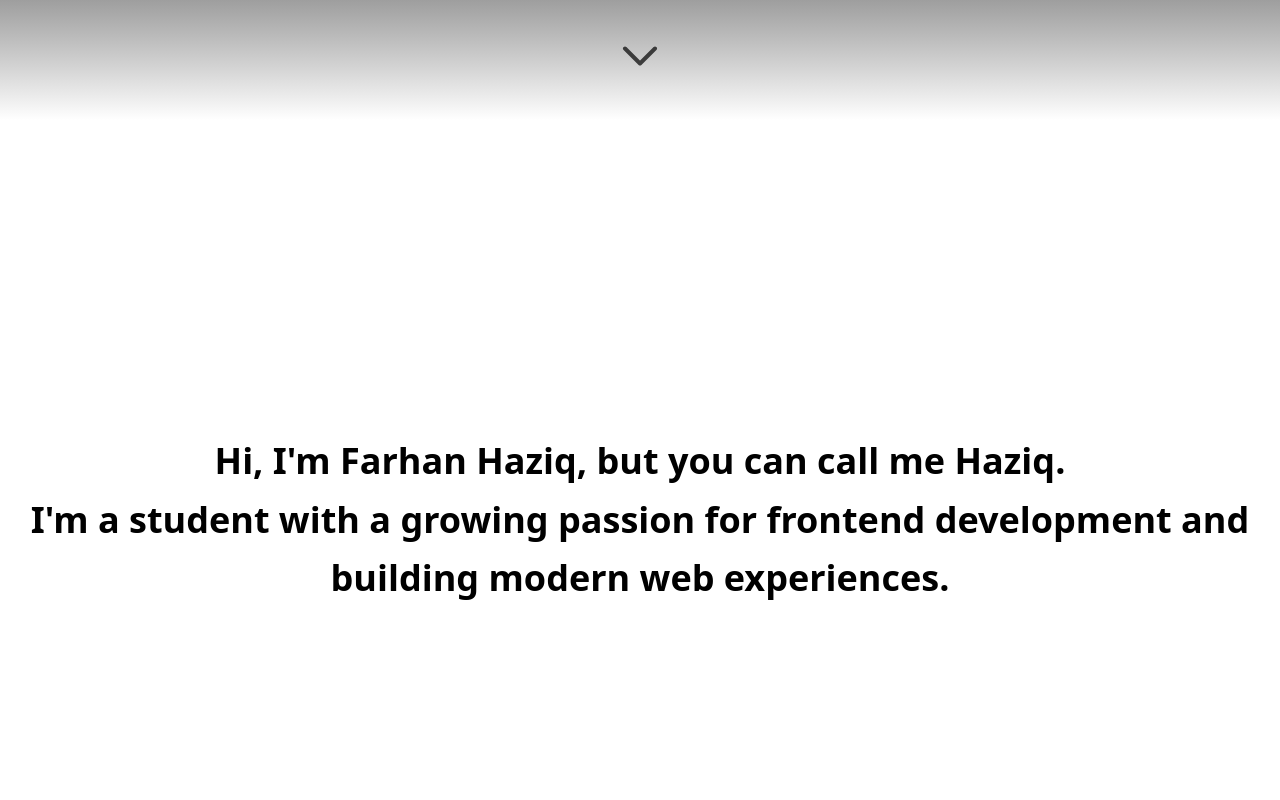
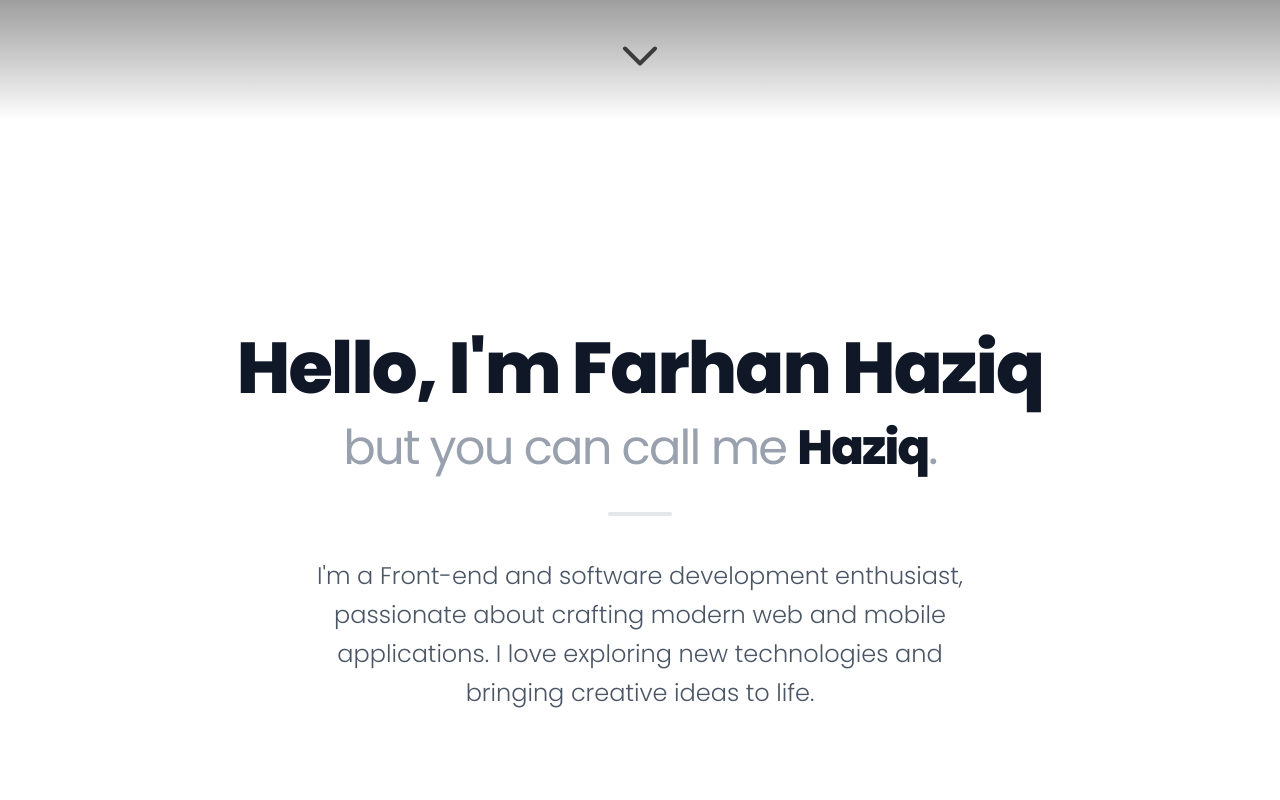
Before and after one commit to M1nkyLab/FARHAN-HAZIQ, a React (Vite) app: page / in a window 1280 px wide. Shown: the part 680-1480 px from the top of the page. Built offline with nearby package versions, Linux system fonts and the light colour scheme.

Commit message:
Enhance Aboutme and Contact pages with updated styles and animations

```diff
--- a/src/Pages/Aboutme.jsx
+++ b/src/Pages/Aboutme.jsx
@@ -1,43 +1,78 @@
 import React from "react";
 
 function Aboutme() {
-  // We define a reusable class string to keep the JSX clean
-  // 1. relative: allows absolute positioning of the underline
-  // 2. after:w-0 -> hover:after:w-full: This animates the width from 0% to 100%
+  // Updated Styles:
+  // 1. Added 'font-poppins' for the new look.
+  // 2. Kept the minimal black/white theme.
+
   const animatedUnderlineClass = `
     relative
     inline-block
     cursor-pointer
+    font-extrabold
+    text-gray-900
     transition-colors
     duration-300
-    hover:text-purple-700
+    hover:text-purple-600
     after:content-['']
     after:absolute
     after:w-0
-    after:h-[2px]
-    after:bg-purple-700
+    after:h-[4px]
+    after:bg-purple-600
     after:left-0
-    after:bottom-0
+    after:bottom-[2px]
     after:transition-all
     after:duration-300
     hover:after:w-full
   `;
 
   return (
-    <section className="h-screen bg-white flex items-center justify-center">
-      <p className="text-center m-2 text-2xl lg:text-4xl text-black font-bold leading-relaxed">
-        Hi, I'm{" "}
+    <section className="relative h-screen w-full bg-white flex flex-col items-center justify-center px-6 overflow-hidden">
+
+      {/* --- FONT IMPORT & STYLES --- */}
+      <style>{`
+        @import url('https://fonts.googleapis.com/css2?family=Poppins:wght@300;400;600;800&display=swap');
+
+        .font-poppins {
+          font-family: 'Poppins', sans-serif;
+        }
+
+        @keyframes fadeInUp {
+          from { opacity: 0; transform: translateY(30px); }
+          to { opacity: 1; transform: translateY(0); }
+        }
+
+        .animate-fade-in-up {
+          animation: fadeInUp 1s cubic-bezier(0.2, 0.8, 0.2, 1) forwards;
+        }
+      `}</style>
+
+      {/* --- CONTENT --- */}
+      <div className="relative z-10 max-w-4xl w-full text-center space-y-10 animate-fade-in-up font-poppins">
+
+        <h1 className="text-4xl md:text-6xl lg:text-7xl font-extrabold text-gray-900 tracking-tight leading-[1.15]">
+          Hello, I'm{" "}
           <span className={animatedUnderlineClass}>
             Farhan Haziq
           </span>
-        , but you can call me{" "}
+          <br />
+          <span className="text-2xl md:text-4xl lg:text-5xl font-medium text-gray-400 mt-4 block">
+            but you can call me{" "}
             <span className={animatedUnderlineClass}>
               Haziq
             </span>
-        .<br />
-        I'm a student with a growing passion for frontend development and building
-        modern web experiences.
+            .
+          </span>
+        </h1>
+
+        <div className="w-16 h-1 bg-gray-200 mx-auto rounded-full"></div>
+
+        <p className="mx-auto max-w-2xl text-lg md:text-2xl text-gray-600 leading-relaxed font-light">
+          I'm a Front-end and software development enthusiast, passionate about crafting modern web and mobile applications.
+          I love exploring new technologies and bringing creative ideas to life.
         </p>
+
+      </div>
     </section>
   );
 }
--- a/src/Pages/Contact.jsx
+++ b/src/Pages/Contact.jsx
@@ -1,17 +1,29 @@
 import React from 'react';
 
-const animatedUnderlineClass = `
+function Contact() {
+
+  // LINK STYLING:
+  // 1. font-poppins: Matches the "Let's Collaborate" font family.
+  // 2. font-light: Makes the text thin/elegant (not thick).
+  // 3. !text-white: Forces white color.
+  const linkStyle = `
     relative
     inline-block
+    font-poppins
+    font-light        /* <--- This makes it "not too thick" */
+    !text-white
+    no-underline
     cursor-pointer
     transition-colors
     duration-300
-    hover:text-purple-700
+    hover:!text-purple-400
+
+    /* Animated Underline */
     after:content-['']
     after:absolute
     after:w-0
-    after:h-[2px]
-    after:bg-purple-700
+    after:h-[1px]     /* Made underline slightly thinner to match the light text */
+    after:bg-purple-400
     after:left-0
     after:bottom-0
     after:transition-all
@@ -19,34 +31,40 @@ const animatedUnderlineClass = `
     hover:after:w-full
   `;
 
-function Contact() {
   return (
-    <section className="h-screen px-6 bg-gradient-to-b from-white via-black to-black flex flex-col justify-between">
+    <section className="h-screen px-6 bg-gradient-to-b from-white via-black to-black flex flex-col justify-between overflow-hidden">
 
-      {/* Top Section - Background starts white, so text is black */}
-      <div className="pt-20">
-        <h1 className="text-left text-5xl lg:text-7xl font-bold text-black">
+      {/* Import Poppins with Light (300), Regular (400), and ExtraBold (800) weights */}
+      <style>{`
+        @import url('https://fonts.googleapis.com/css2?family=Poppins:wght@300;400;800&display=swap');
+        .font-poppins { font-family: 'Poppins', sans-serif; }
+      `}</style>
+
+      {/* Top Section - Title (Kept Thick/Bold) */}
+      <div className="pt-20 font-poppins">
+        <h1 className="text-left text-5xl lg:text-7xl font-extrabold text-black tracking-tight">
           Let's Collaborate
         </h1>
       </div>
 
-      {/* Middle Section - Background is black, text is white */}
+      {/* Middle Section - Email (Light/Thin) */}
       <div className="flex-grow flex items-center justify-center">
         <a
           href="mailto:syedhaziq457@gmail.com"
-          className="text-2xl lg:text-5xl text-center text-white hover:text-gray-300 transition-colors"
+          className={`text-2xl lg:text-5xl ${linkStyle}`}
         >
           syedhaziq457@gmail.com
         </a>
       </div>
 
-      {/* Bottom Section - Background is black, text is white */}
-      <div className="flex w-full pb-10 text-white">
+      {/* Bottom Section - Social Links (Light/Thin) */}
+      <div className="flex w-full pb-10 gap-4">
+
         <a
           href="https://github.com/M1nkyLab"
           target="_blank"
           rel="noopener noreferrer"
-          className={`w-full text-2xl lg:text-4xl text-center py-4 hover:text-gray-300 transition-colors ${animatedUnderlineClass}`}
+          className={`w-full text-center text-2xl lg:text-4xl py-4 ${linkStyle}`}
         >
           Github
         </a>
@@ -55,7 +73,7 @@ function Contact() {
           href="https://www.linkedin.com/in/syed-farhan-haziq-886a41345/"
           target="_blank"
           rel="noopener noreferrer"
-          className={`w-full text-2xl lg:text-4xl text-center py-4 hover:text-gray-300 transition-colors ${animatedUnderlineClass}`}
+          className={`w-full text-center text-2xl lg:text-4xl py-4 ${linkStyle}`}
         >
           Linkedin
         </a>
@@ -64,10 +82,11 @@ function Contact() {
           href="https://drive.google.com/file/d/1tztWLKc-R-AuMOKRnGhoYYoTVawb-g2C/view?usp=sharing"
           target="_blank"
           rel="noopener noreferrer"
-          className={`w-full text-2xl lg:text-4xl text-center py-4 hover:text-gray-300 transition-colors ${animatedUnderlineClass}`}
+          className={`w-full text-center text-2xl lg:text-4xl py-4 ${linkStyle}`}
         >
           Resume
         </a>
+
       </div>
 
     </section>
```
Lines whose indentation alone changed are shown as unchanged.
